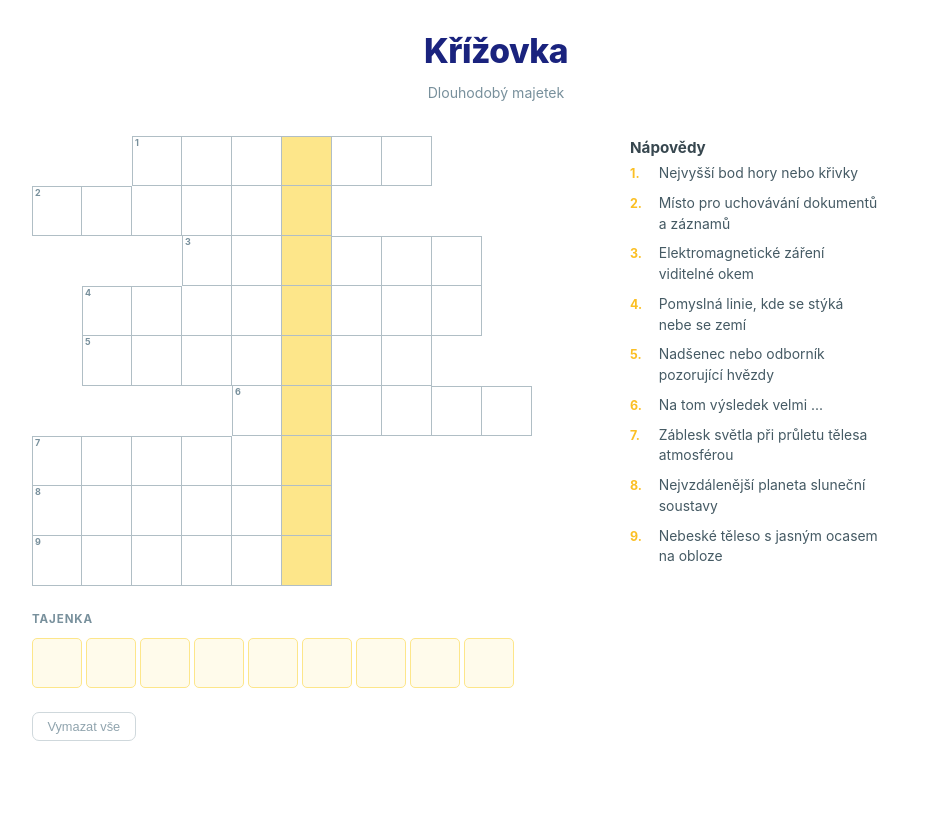
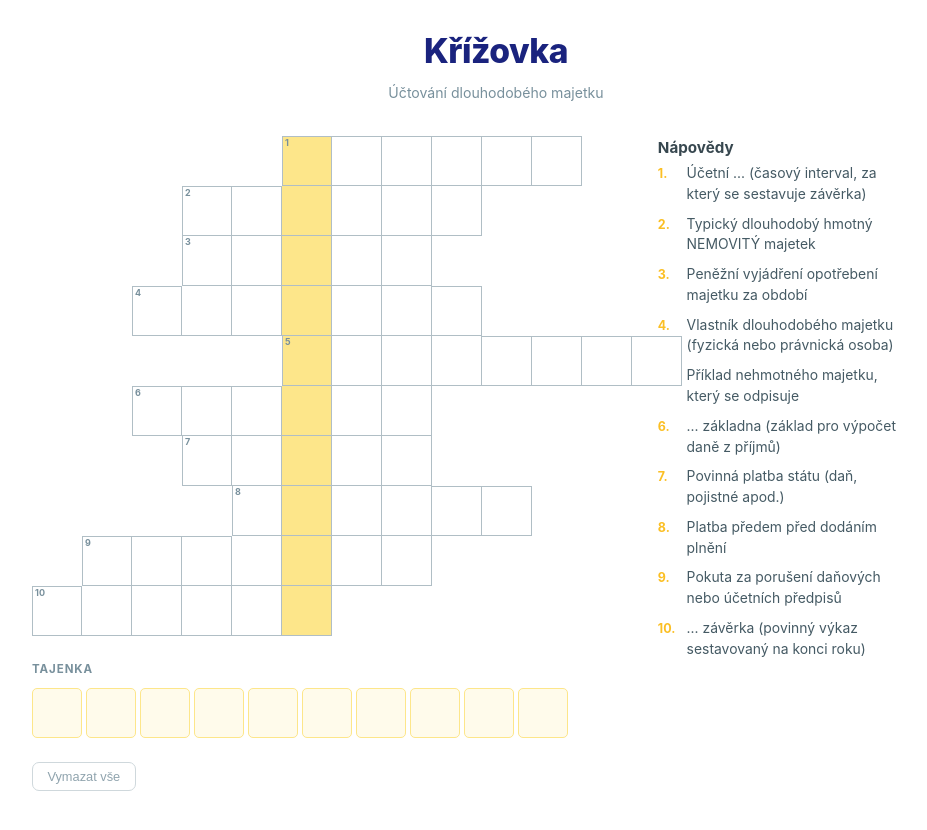
Before and after one commit to miskaslzickou/krizovka, a Vue app: page / in a window 1280 px wide. Shown: the top 830 px of the page, without its empty margins (144-1071 px from the left). Before the commit the page ends 805 px from the top, so only its background shows below. Built offline with nearby package versions, Linux system fonts and the light colour scheme.

Commit message:
first prototype

```diff
--- a/src/components/CrosswordBoard.vue
+++ b/src/components/CrosswordBoard.vue
@@ -172,7 +172,7 @@ const isSolved = computed(() => {
   --border: #b0bec5;
   --tajenka-yellow:      #fde68a;
   --tajenka-yellow-dark: #fbbf24;
-
+  margin-right: 3%;
   display: flex;
   flex-direction: column;
   align-items: flex-start;
@@ -225,7 +225,7 @@ const isSolved = computed(() => {
 .cell--wrong.cell--tajenka { --cell-bg: #fca5a5; }
 .cell--wrong input          { color: #dc2626; }
 
-.cell--correct              { --cell-bg: #dcfce7; }
+.cell--correct              { --cell-bg: #bdcac2; }
 .cell--correct.cell--tajenka{ --cell-bg: #86efac; }
 .cell--correct input        { color: #15803d; }
 
--- a/src/data/crossword.js
+++ b/src/data/crossword.js
@@ -1,54 +1,23 @@
-/**
- * Data křížovky.
- *
- * Každý řádek má:
- *   num   – číslo řádku (zobrazí se v prvním políčku)
- *   start – o kolik sloupců (0-based) je řádek odsazen od levého kraje
- *   word  – správná odpověď (VELKÁ PÍSMENA)
- *   hint  – nápověda
- *
- * tajenkaCol – absolutní index sloupce (0-based), kde je žlutý pruh.
- * Písmena v tom sloupci shora dolů tvoří tajenku.
- *
- * Ověření tajenky pro níže uvedená data (tajenkaCol = 5):
- *
- *   řádek 1  VRCHOL   start=2  index 5-2=3  → VRCHOL[3]  = H
- *   řádek 2  ARCHIV   start=0  index 5-0=5  → ARCHIV[5]  = V
- *   řádek 3  SVĚTLO   start=3  index 5-3=2  → SVĚTLO[2]  = Ě
- *   řádek 4  HORIZONT start=1  index 5-1=4  → HORIZONT[4]= Z
- *   řádek 5  HVĚZDÁŘ  start=1  index 5-1=4  → HVĚZDÁŘ[4] = D
- *   řádek 6  ZÁLEŽÍ   start=4  index 5-4=1  → ZÁLEŽÍ[1]  = Á
- *   řádek 7  METEOR   start=0  index 5-0=5  → METEOR[5]  = R
- *   řádek 8  NEPTUN   start=0  index 5-0=5  → NEPTUN[5]  = N
- *   řádek 9  KOMETA   start=0  index 5-0=5  → KOMETA[5]  = A
- *                                                           ↓
- *                                                     HVĚZDÁRNA
- */
 export const crossword = {
+  id: 'odpisovani',
   title: 'Křížovka',
-  subtitle: 'Dlouhodobý majetek',
+  subtitle: 'Účtování dlouhodobého majetku',
 
-  // Absolutní index sloupce, kde se nachází tajenka (0-based)
+  // Tajenka 'ODPISOVÁNÍ' – každý řádek musí mít správné písmeno na sloupci 5 (0-indexed)
   tajenkaCol: 5,
-
-  // Správné tajné slovo (písmena z tajenkaCol čtená shora dolů)
-  tajenkaWord: 'HVĚZDÁRNA',
-
-  // Celkový počet sloupců mřížky (pro správné šířkové vykreslení)
+  tajenkaWord: 'ODPISOVÁNÍ',
   totalCols: 11,
 
-  // ── Řádky ──────────────────────────────────────────────────────────────
-  // Chceš přidat/změnit otázky? Uprav 'word' a 'hint'. Zkontroluj, že
-  // písmeno na pozici (tajenkaCol - start) odpovídá zamýšlené tajence.
   rows: [
-    { num: 1, start: 2, word: 'VRCHOL',   hint: 'Nejvyšší bod hory nebo křivky' },
-    { num: 2, start: 0, word: 'ARCHIV',   hint: 'Místo pro uchovávání dokumentů a záznamů' },
-    { num: 3, start: 3, word: 'SVĚTLO',   hint: 'Elektromagnetické záření viditelné okem' },
-    { num: 4, start: 1, word: 'HORIZONT', hint: 'Pomyslná linie, kde se stýká nebe se zemí' },
-    { num: 5, start: 1, word: 'HVĚZDÁŘ',  hint: 'Nadšenec nebo odborník pozorující hvězdy' },
-    { num: 6, start: 4, word: 'ZÁLEŽÍ',   hint: 'Na tom výsledek velmi …' },
-    { num: 7, start: 0, word: 'METEOR',   hint: 'Záblesk světla při průletu tělesa atmosférou' },
-    { num: 8, start: 0, word: 'NEPTUN',   hint: 'Nejvzdálenější planeta sluneční soustavy' },
-    { num: 9, start: 0, word: 'KOMETA',   hint: 'Nebeské těleso s jasným ocasem na obloze' },
+    { num: 1,  start: 5, word: 'OBDOBÍ',   hint: 'Účetní ... (časový interval, za který se sestavuje závěrka)' },
+    { num: 2,  start: 3, word: 'BUDOVA',   hint: 'Typický dlouhodobý hmotný NEMOVITÝ majetek' },
+    { num: 3,  start: 3, word: 'ODPIS',    hint: 'Peněžní vyjádření opotřebení majetku za období' },
+    { num: 4,  start: 2, word: 'MAJITEL',  hint: 'Vlastník dlouhodobého majetku (fyzická nebo právnická osoba)' },
+    { num: 5,  start: 5, word: 'SOFTWARE', hint: 'Příklad nehmotného majetku, který se odpisuje' },
+    { num: 6,  start: 2, word: 'DAŇOVÁ',   hint: '... základna (základ pro výpočet daně z příjmů)' },
+    { num: 7,  start: 3, word: 'ODVOD',    hint: 'Povinná platba státu (daň, pojistné apod.)' },
+    { num: 8,  start: 4, word: 'ZÁLOHA',   hint: 'Platba předem před dodáním plnění' },
+    { num: 9,  start: 1, word: 'LICENCE',   hint: 'Pokuta za porušení daňových nebo účetních předpisů' },
+    { num: 10, start: 0, word: 'ÚČETNÍ',   hint: '... závěrka (povinný výkaz sestavovaný na konci roku)' },
   ],
 }
```
